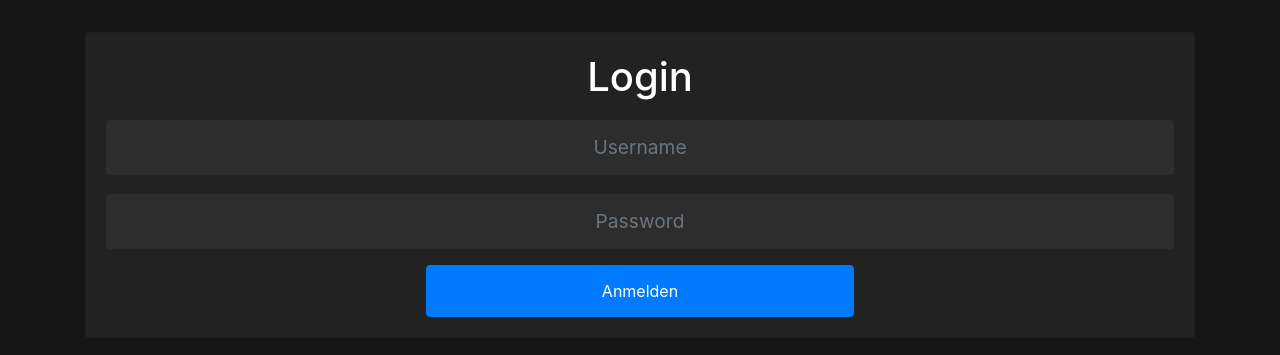
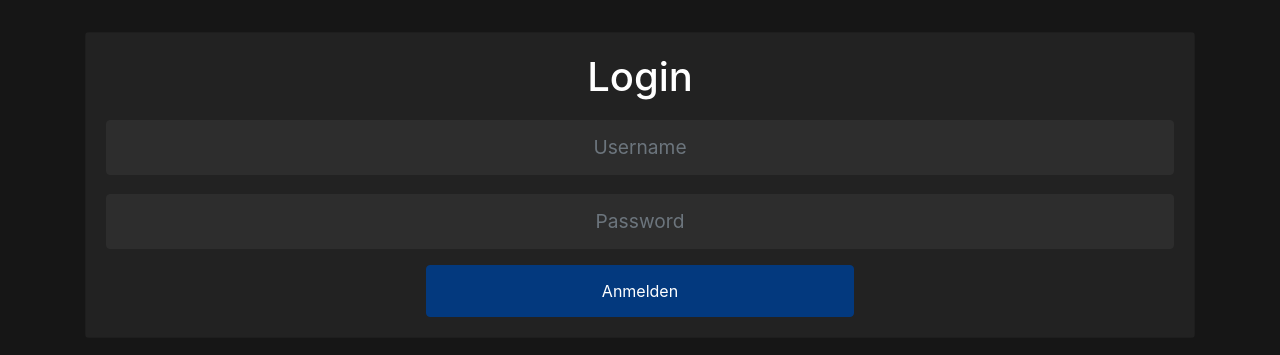
Before and after one commit to bluelight-org/frontend, a Vue app: page /login in a window 1280 px wide. Shown: the part 135-490 px from the top of the page. Built offline with nearby package versions, Linux system fonts and the light colour scheme; what vue-resource would draw is missing.

Commit message:
implementing darkmode for button

```diff
--- a/src/interfaces/ColorScheme.ts
+++ b/src/interfaces/ColorScheme.ts
@@ -5,4 +5,5 @@ export interface ColorScheme {
     textColor: string;
     cardColor: string;
     inputColor: string;
+    buttonColor: string;
 }
--- a/src/routes/Login.vue
+++ b/src/routes/Login.vue
@@ -6,7 +6,7 @@
           <input class="form-control" v-bind:style="{background: inputColor, borderColor: inputColor}" placeholder="Username" type="text">
           <input class="form-control" v-bind:style="{background: inputColor, borderColor: inputColor}" placeholder="Password" type="password">
           <div class="d-flex flex-column">
-            <button class="btn btn-primary">Anmelden</button>
+            <button class="btn btn-primary" v-bind:style="{backgroundColor: buttonColor, borderColor: buttonColor}">Anmelden</button>
           </div>
       </div>
     </div>
@@ -23,7 +23,8 @@ export default {
     let colorScheme = new CookieService().getColorScheme();
     return {
       cardColor: colorScheme.cardColor,
-      inputColor: colorScheme.inputColor
+      inputColor: colorScheme.inputColor,
+      buttonColor: colorScheme.buttonColor
     }
   }
 }
@@ -49,7 +50,7 @@ export default {
   .btn {
     margin-top: 1em;
     padding: 13px;
-    margin-left: 20em;
-    margin-right: 20em;
+    margin-left: 30%;
+    margin-right: 30%;
   }
 </style>
--- a/src/static/ColorThemes/Darkmode.ts
+++ b/src/static/ColorThemes/Darkmode.ts
@@ -6,5 +6,6 @@ export class Darkmode implements ColorScheme {
     textColor: string = 'white';
     cardColor: string = '#222222';
     inputColor: string = '#2d2d2d';
+    buttonColor: string = '#03397e';
 
 }
--- a/src/static/ColorThemes/Lighmode.ts
+++ b/src/static/ColorThemes/Lighmode.ts
@@ -6,4 +6,5 @@ export class Lightmode implements ColorScheme {
     textColor: string = 'black';
     cardColor: string = 'white';
     inputColor: string = 'white';
+    buttonColor: string = '#007bff';
 }
```
